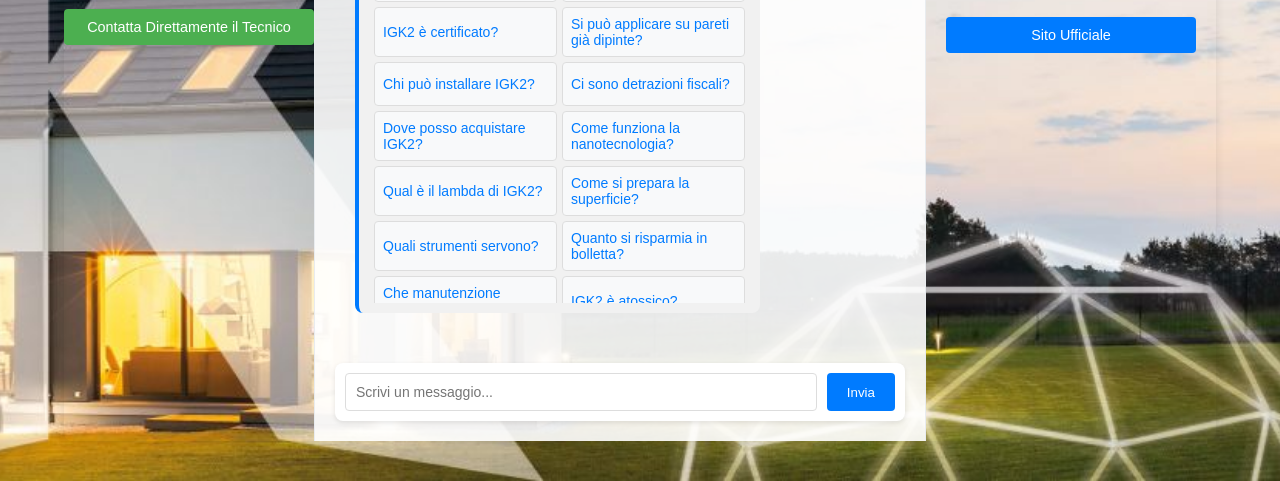
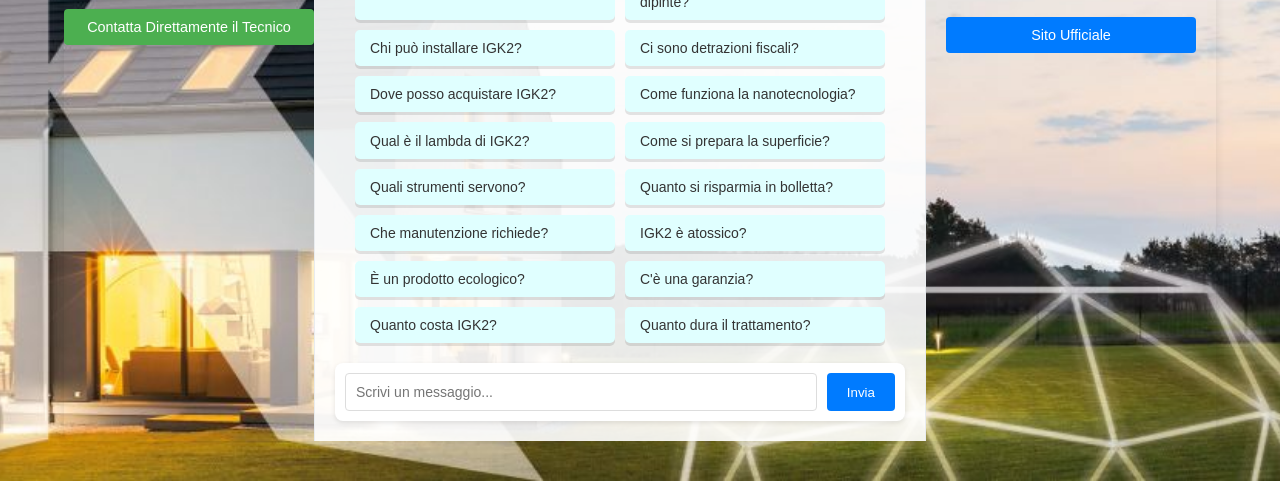
Before and after one commit to ChatIGK2/ChatbotIGK2, a website: page chat.html in a window 1280 px wide. Shown: the part 319-800 px from the top of the page. Drawn offline with nearby package versions, Linux system fonts and the light colour scheme.

Commit message:
Remove bot message and show questions directly in grid

```diff
--- a/css/style.css
+++ b/css/style.css
@@ -176,13 +176,43 @@
 }
 
 .messages-container {
-    overflow-y: auto;
     flex: 1;
     padding: 20px;
-    display: flex;
-    flex-direction: column;
+    display: grid;
+    grid-template-columns: repeat(2, 1fr);
     gap: 10px;
-    margin-bottom: 20px;
+    overflow: hidden;
+}
+
+.messages-container button {
+    padding: 10px 15px;
+    text-align: left;
+    background-color: #E0FFFF;
+    border: none;
+    border-radius: 5px;
+    cursor: pointer;
+    transition: all 0.3s;
+    box-shadow: 0 3px 0 rgba(0, 0, 0, 0.1);
+    position: relative;
+    top: 0;
+    color: #333;
+    font-size: 14px;
+    width: 100%;
+    height: auto;
+}
+
+.messages-container button:hover {
+    transform: translateY(-2px);
+    box-shadow: 0 5px 0 rgba(0, 0, 0, 0.1);
+}
+
+.messages-container button:active {
+    top: 2px;
+    box-shadow: 0 1px 0 rgba(0, 0, 0, 0.1);
+}
+
+.message, .bot-message, .user-message {
+    display: none;
 }
 
 .chat-input-container {
@@ -214,33 +244,6 @@
 
 .send-button:hover {
     background-color: #0056b3;
-}
-
-.user-message, .bot-message {
-    padding: 10px 15px;
-    border-radius: 8px;
-    max-width: 70%;
-    word-wrap: break-word;
-    margin: 10px 0;
-    animation: messageAppear 0.3s ease-out;
-}
-
-@keyframes messageAppear {
-    from { transform: translateY(20px); opacity: 0; }
-    to { transform: translateY(0); opacity: 1; }
-}
-
-.user-message {
-    align-self: flex-end;
-    background-color: #007bff;
-    color: white;
-}
-
-.bot-message {
-    align-self: flex-start;
-    background-color: #f1f1f1;
-    color: #333;
-    border-left: 4px solid #007bff;
 }
 
 .right-column {
--- a/js/clickable-questions.js
+++ b/js/clickable-questions.js
@@ -110,99 +110,41 @@
 
 // Funzione per mostrare le domande cliccabili
 function displayClickableQuestions() {
+    const currentLang = getCurrentLanguage();
     const messagesContainer = document.querySelector('.messages-container');
-    if (!messagesContainer) {
-        console.error('Messages container not found');
-        return;
+    messagesContainer.innerHTML = ''; // Pulisce il contenitore
+
+    // Seleziona la lista di domande corretta in base alla lingua
+    let questionsList;
+    switch (currentLang) {
+        case 'en':
+            questionsList = questionsList_en;
+            break;
+        case 'de':
+            questionsList = questionsList_de;
+            break;
+        case 'es':
+            questionsList = questionsList_es;
+            break;
+        default:
+            questionsList = questionsList_it;
     }
 
-    // Get current language
-    const currentLanguage = getCurrentLanguage();
-
-    // Creo il container per le domande
-    const questionsContainer = document.createElement('div');
-    questionsContainer.className = 'bot-message';
-
-    // Aggiungo il messaggio introduttivo
-    const introMessage = document.createElement('p');
-    introMessage.style.fontWeight = 'bold';
-    introMessage.style.marginBottom = '10px';
-    introMessage.textContent = questionIntroMessages[currentLanguage] || questionIntroMessages.it;
-    questionsContainer.appendChild(introMessage);
-
-    // Creo il container per i pulsanti delle domande
-    const buttonsContainer = document.createElement('div');
-    buttonsContainer.className = 'questions-buttons';
-    buttonsContainer.style.display = 'grid';
-    buttonsContainer.style.gridTemplateColumns = 'repeat(2, 1fr)';
-    buttonsContainer.style.gap = '5px';
-    buttonsContainer.style.maxHeight = '400px';
-    buttonsContainer.style.overflow = 'auto';
-
-    // Ottengo le domande nella lingua corrente
-    let questions;
-    switch(currentLanguage) {
-        case 'en':
-            questions = questionsList_en;
-            break;
-        case 'de':
-            questions = questionsList_de;
-            break;
-        case 'es':
-            questions = questionsList_es;
-            break;
-        default:
-            questions = questionsList_it;
-    }
-
-    // Creo i pulsanti per ogni domanda
-    questions.forEach(question => {
+    // Crea e aggiunge i pulsanti delle domande
+    questionsList.forEach(question => {
         const button = document.createElement('button');
-        button.className = 'question-button';
-        button.style.width = '100%';
-        button.style.padding = '8px';
-        button.style.border = '1px solid #ddd';
-        button.style.borderRadius = '4px';
-        button.style.background = '#f8f9fa';
-        button.style.cursor = 'pointer';
-        button.style.transition = 'all 0.2s';
-        button.style.textAlign = 'left';
-        button.style.whiteSpace = 'normal';
-        button.style.height = 'auto';
-        button.style.minHeight = '44px';
-        button.style.fontSize = '14px';
         button.textContent = question;
-
-        // Aggiungi hover effect
-        button.onmouseover = () => {
-            button.style.background = '#e9ecef';
-            button.style.borderColor = '#ced4da';
-        };
-        button.onmouseout = () => {
-            button.style.background = '#f8f9fa';
-            button.style.borderColor = '#ddd';
-        };
-
         button.onclick = () => handleQuestionClick(question);
-        buttonsContainer.appendChild(button);
+        messagesContainer.appendChild(button);
     });
-
-    questionsContainer.appendChild(buttonsContainer);
-    messagesContainer.appendChild(questionsContainer);
-
-    // Scroll to bottom
-    messagesContainer.scrollTop = messagesContainer.scrollHeight;
 }
 
 // Funzione per gestire il click su una domanda
 function handleQuestionClick(question) {
-    const chatInput = document.querySelector('.chat-input');
+    const input = document.querySelector('.chat-input');
+    input.value = question;
     const sendButton = document.querySelector('.send-button');
-
-    if (chatInput && sendButton) {
-        chatInput.value = question;
-        sendButton.click();
-    }
+    sendButton.click();
 }
 
 // Esporta le funzioni necessarie
```
